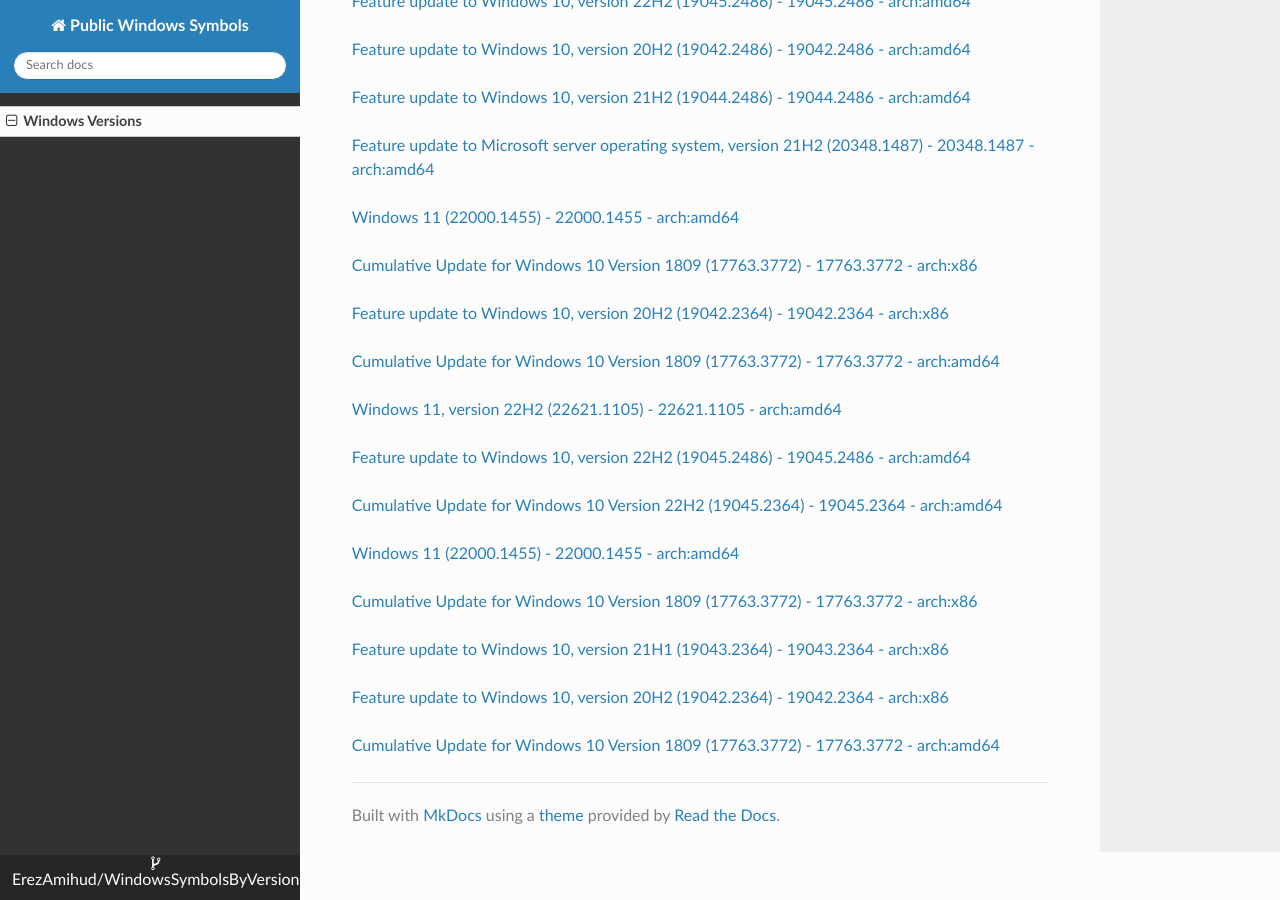
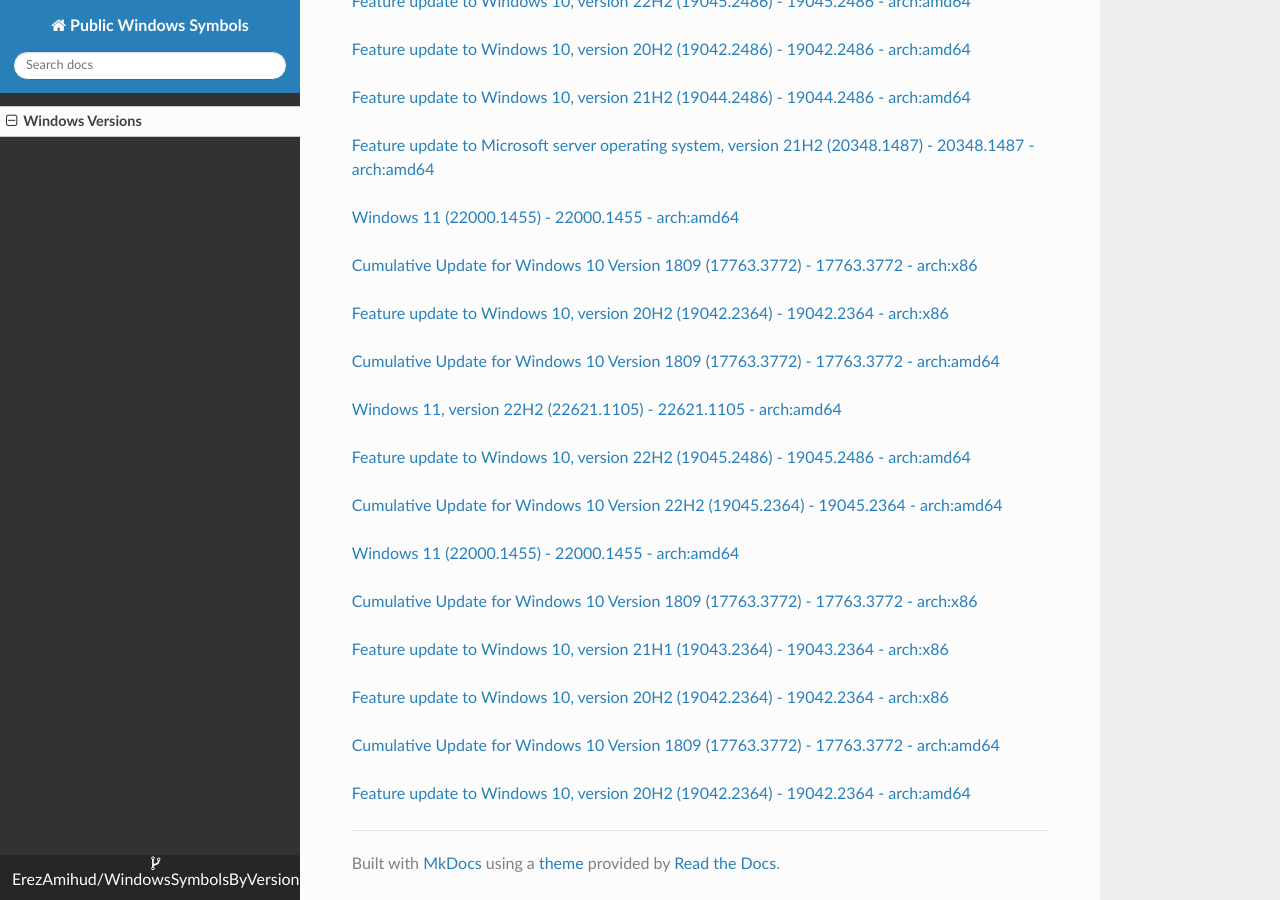
Before and after one commit to ErezAmihud/WindowsSymbolsByVersion, an MkDocs documentation site: the page built from docs/index.md, in a window 1280 px wide and 900 px high, scrolled down 43229 px. Built offline with MkDocs 1.6.1, drawn with Linux system fonts in a browser that asks for light colours; nearby versions of some CDN libraries.

Commit message:
Automated commit, add manifest for bce00364-9cea-41cd-a6f5-5c5e47ca7477

```diff
--- a/docs/index.md
+++ b/docs/index.md
@@ -2533,3 +2533,6 @@
 
 
 [Cumulative Update for Windows 10 Version 1809 (17763.3772) - 17763.3772 - arch:amd64](https://github.com/ErezAmihud/WindowsSymbolsByVersion/blob/main/manifests/801dc7e6-7afb-4854-86b4-967b729182f4.manifest)
+
+
+[Feature update to Windows 10, version 20H2 (19042.2364) - 19042.2364 - arch:amd64](https://github.com/ErezAmihud/WindowsSymbolsByVersion/blob/main/manifests/bce00364-9cea-41cd-a6f5-5c5e47ca7477.manifest)
```
Also changed, not shown: process_builds.json (+1 -1 lines), 1 other file.
